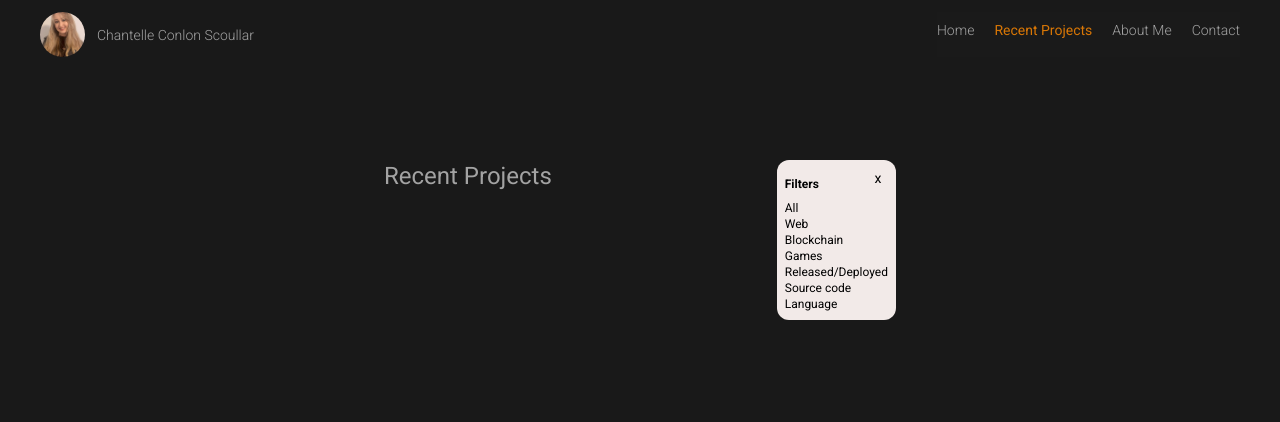
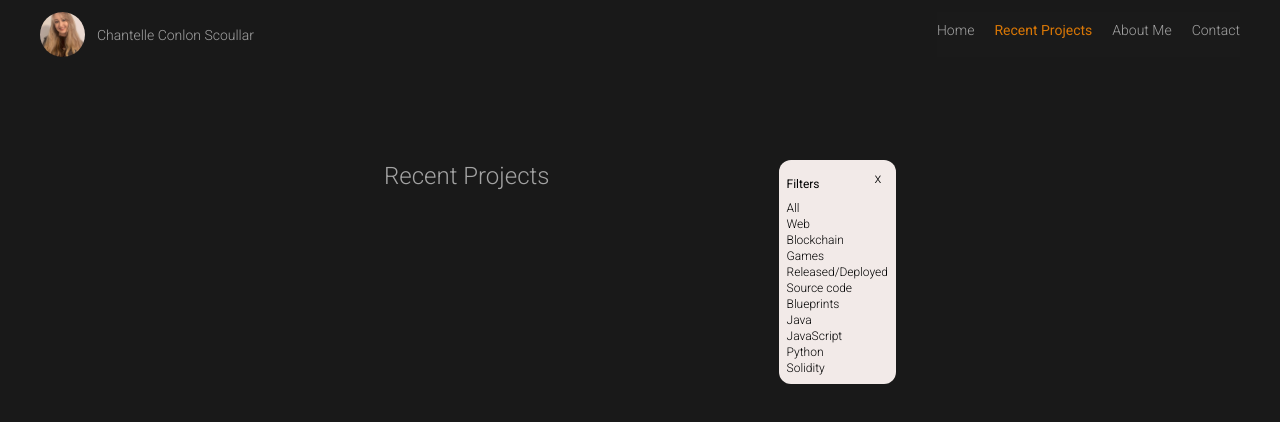
Before and after one commit to chanteCon/portfolioWebsite, a Next.js app in the folder website/: page /projects in a window 1280 px wide. Both pictures are taken after a click on the button "Filter". Shown: the top 422 px of the page. Built offline with nearby package versions, Linux system fonts and the light colour scheme.

Commit message:
open and clsoe filters list

```diff
--- a/website/app/components/FiltersList.jsx
+++ b/website/app/components/FiltersList.jsx
@@ -1,4 +1,10 @@
-export const FiltersList = ({ filters, selectFilter, onClose }) => {
+export const FiltersList = ({ filters, onClose }) => {
+
+  const filterClicked = (filter) => {
+    localStorage.setItem('projects filter', filter)
+    onClose()
+  }
+
   return (
     <div
       className = "text-xs rounded-xl p-2"
@@ -13,7 +19,12 @@ export const FiltersList = ({ filters, selectFilter, onClose }) => {
        </div>
        {
         filters.map(filter =>
-          <div>{filter}</div>
+          <div
+            className = "hover:underline hover:cursor-pointer"
+            onClick = { () => filterClicked(filter) }
+          >
+            {filter}
+          </div>
         )
        }
     </div>
--- a/website/app/projects/page.js
+++ b/website/app/projects/page.js
@@ -6,8 +6,7 @@ import { FilterBtn } from "../components/FilterBtn"
 import { FiltersList } from "../components/FiltersList"
 
 export default function Projects() {
-  const filters = ["All", "Web", "Blockchain", "Games", "Released/Deployed", "Source code", "Language"]
-  const languages = ['Blueprints, Java, JavaScript, Python, Solidity']
+  const filters = ["All", "Web", "Blockchain", "Games", "Released/Deployed", "Source code", "Blueprints", "Java", "JavaScript", "Python", "Solidity"]
   const [showFilters, setShowFilters] = React.useState(false)
   const [activeFilter, setActiveFilter] = React.useState('All')
 
@@ -16,16 +15,24 @@ export default function Projects() {
   }
 
   return (
-    <main className="flex min-h-screen flex-col items-center justify-between" style = {{ backgroundColor: '#191919' }}>
+    <main className="flex min-h-screen flex-col items-center justify-between font-light" style = {{ backgroundColor: '#191919' }}
+    >
       <div className = 'pt-40 w-2/5 flex flex-row justify-between'>
         <h1 className= "text-neutral-400 text-2xl"> Recent Projects</h1>
         {
           showFilters
-            ? <FiltersList
-              filters = { filters }
-              selectFilter = { () => setActiveFilter(localStorage.getItem('projects filter')) }
-              onClose = { () => setShowFilters(false) }
+            ? <>
+              <div
+                className = "w-screen h-screen fixed top-10 left-0 z-1000"
+                onClick = { () => setShowFilters(false) }
+              ></div>
+              <div className = "relative z-2000">
+              <FiltersList
+                filters = { filters }
+                onClose = { () => setShowFilters(false) }
               />
+              </div>
+              </>
             : <FilterBtn setFilterOn = {() => setShowFilters(true)}/>
         }
       </div>
```
